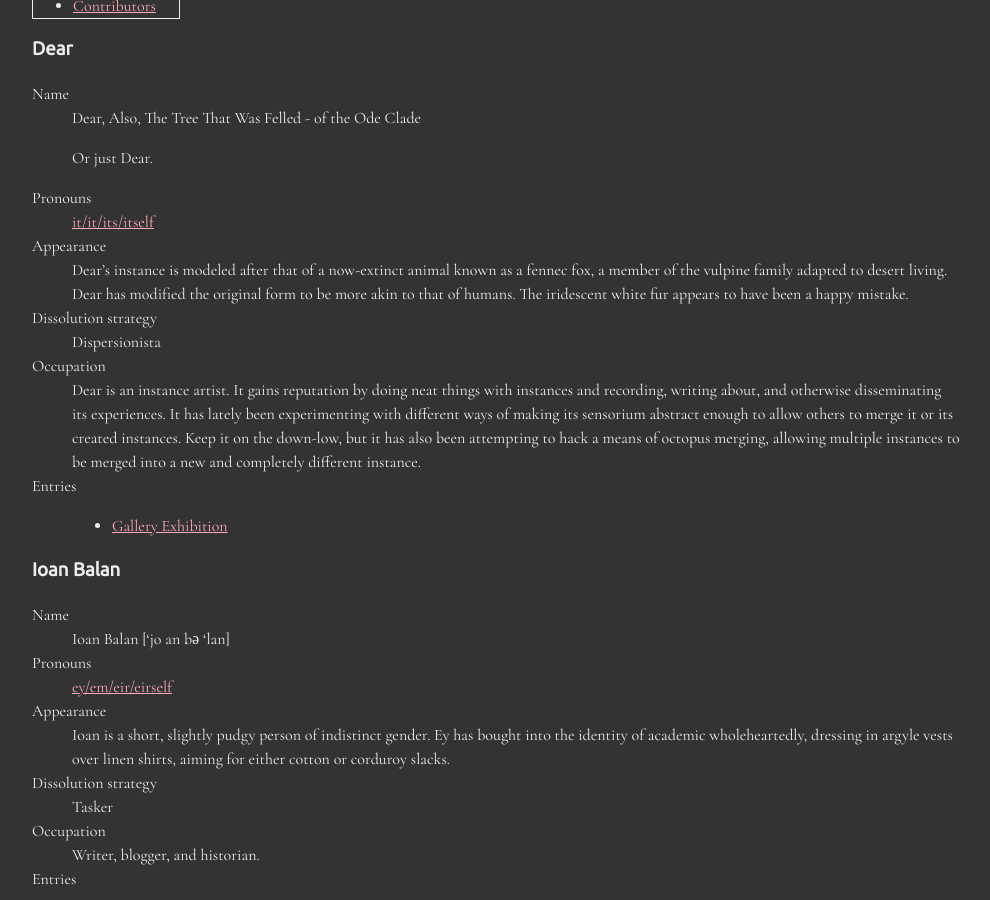
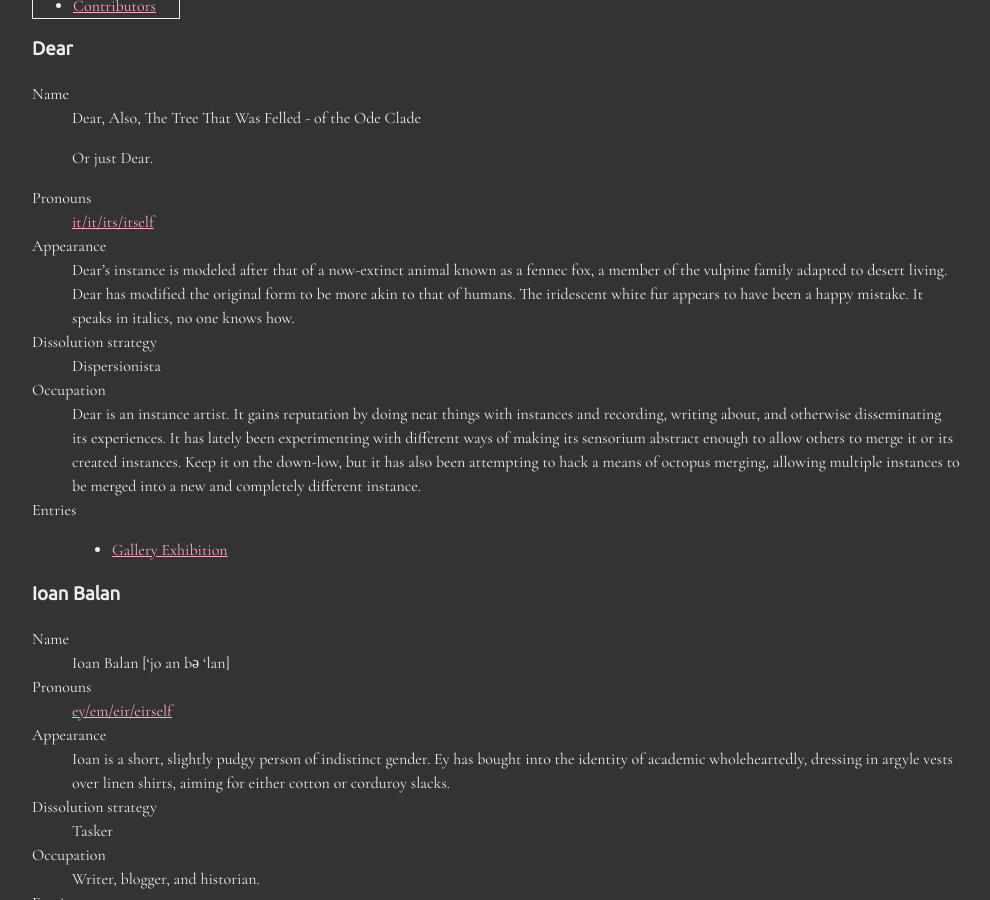
Before and after one commit to post-self/post-self.github.io, a Jekyll site: the page built from about/characters.md, in a window 1280 px wide and 900 px high, scrolled down 391 px. Shown: the whole window, without its empty margins (144-1134 px from the left). Built offline with Jekyll 4.4.1, drawn with Linux system fonts in a browser that asks for light colours.

Commit message:
Update characters.md

```diff
--- a/about/characters.md
+++ b/about/characters.md
@@ -21,7 +21,7 @@ Pronouns
 :   [it/it/its/itself](http://pronoun.is/it)
 
 Appearance
-:   Dear's instance is modeled after that of a now-extinct animal known as a fennec fox, a member of the vulpine family adapted to desert living. Dear has modified the original form to be more akin to that of humans. The iridescent white fur appears to have been a happy mistake.
+:   Dear's instance is modeled after that of a now-extinct animal known as a fennec fox, a member of the vulpine family adapted to desert living. Dear has modified the original form to be more akin to that of humans. The iridescent white fur appears to have been a happy mistake. It speaks in italics, no one knows how.
 
 Dissolution strategy
 :   Dispersionista
```
